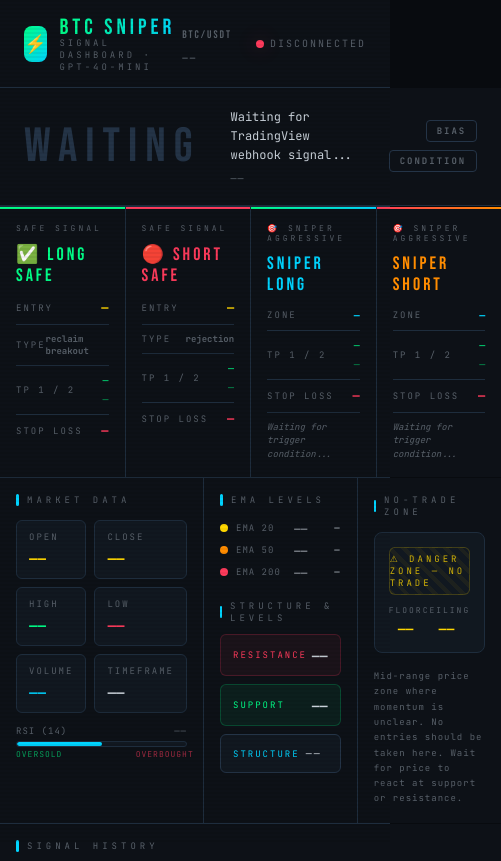
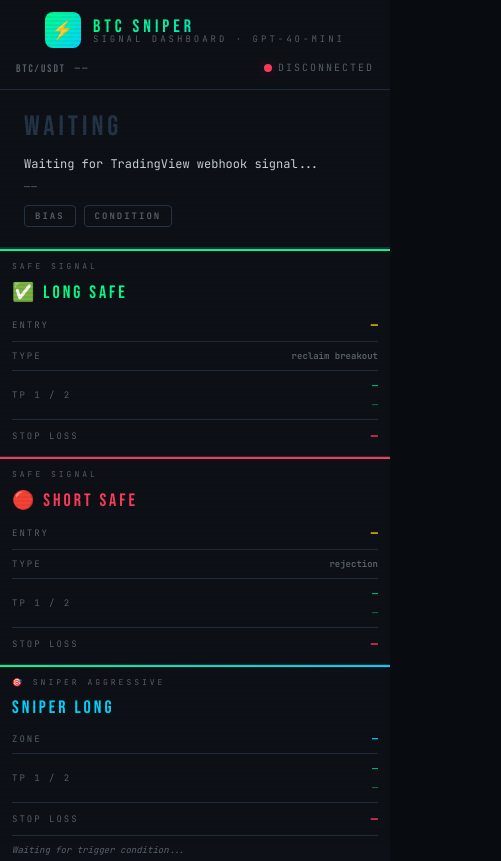
Before and after one commit to daffaakhlaric/signalbot, a website: page index.html in a window 390 px wide. Shown: the top 861 px of the page, 501 px wide, since content can reach past the window. Drawn offline with nearby package versions, Linux system fonts and the light colour scheme.

Commit message:
update prompt

```diff
--- a/index.html
+++ b/index.html
@@ -745,6 +745,126 @@
   ::-webkit-scrollbar-track { background: var(--bg); }
   ::-webkit-scrollbar-thumb { background: var(--border2); border-radius: 2px; }
   ::-webkit-scrollbar-thumb:hover { background: var(--muted); }
+
+  /* ── Responsive ── */
+  @media (max-width: 768px) {
+    header {
+      flex-direction: column;
+      gap: 10px;
+      padding: 12px 16px;
+    }
+
+    .header-right {
+      width: 100%;
+      justify-content: space-between;
+    }
+
+    .main {
+      grid-template-columns: 1fr;
+    }
+
+    .decision-panel {
+      flex-direction: column;
+      align-items: flex-start;
+      gap: 12px;
+    }
+
+    .decision-badge {
+      font-size: 36px;
+    }
+
+    .market-badges {
+      align-items: flex-start;
+      flex-direction: row;
+      flex-wrap: wrap;
+    }
+
+    .signal-grid {
+      grid-template-columns: 1fr 1fr;
+    }
+
+    .signal-card {
+      padding: 12px;
+    }
+
+    .panel {
+      grid-column: span 1 !important;
+    }
+
+    .indicator-grid {
+      grid-template-columns: 1fr 1fr;
+    }
+
+    .ntz-levels {
+      flex-direction: column;
+      gap: 10px;
+    }
+
+    .simulate-panel {
+      padding: 12px 16px;
+    }
+
+    .sim-input {
+      width: 80px;
+    }
+
+    .history-table {
+      font-size: 10px;
+    }
+
+    .history-table th,
+    .history-table td {
+      padding: 6px 8px;
+    }
+  }
+
+  @media (max-width: 480px) {
+    .logo-text {
+      font-size: 18px;
+    }
+
+    .price-ticker {
+      font-size: 16px;
+    }
+
+    .decision-badge {
+      font-size: 28px;
+      letter-spacing: 4px;
+    }
+
+    .signal-grid {
+      grid-template-columns: 1fr;
+    }
+
+    .decision-meta {
+      padding: 0;
+    }
+
+    .ema-stack {
+      gap: 4px;
+    }
+
+    .indicator-grid {
+      grid-template-columns: 1fr;
+    }
+
+    .simulate-panel {
+      flex-direction: column;
+      align-items: flex-start;
+    }
+
+    .sim-label {
+      margin-left: 0;
+    }
+
+    .sim-btn {
+      width: 100%;
+    }
+
+    .log-panel {
+      max-height: 80px;
+    }
+  }
 </style>
 </head>
 <body>
```
